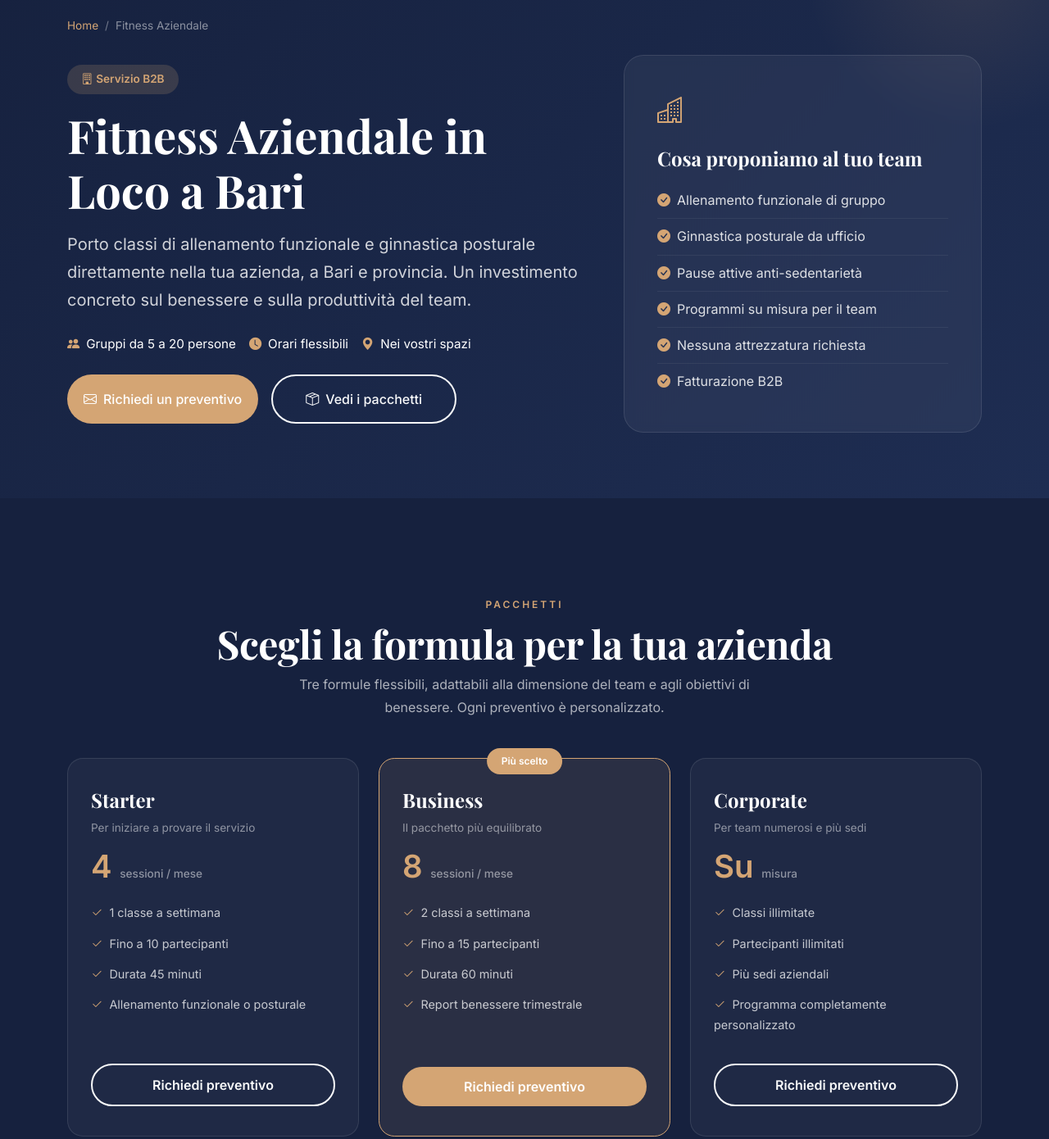
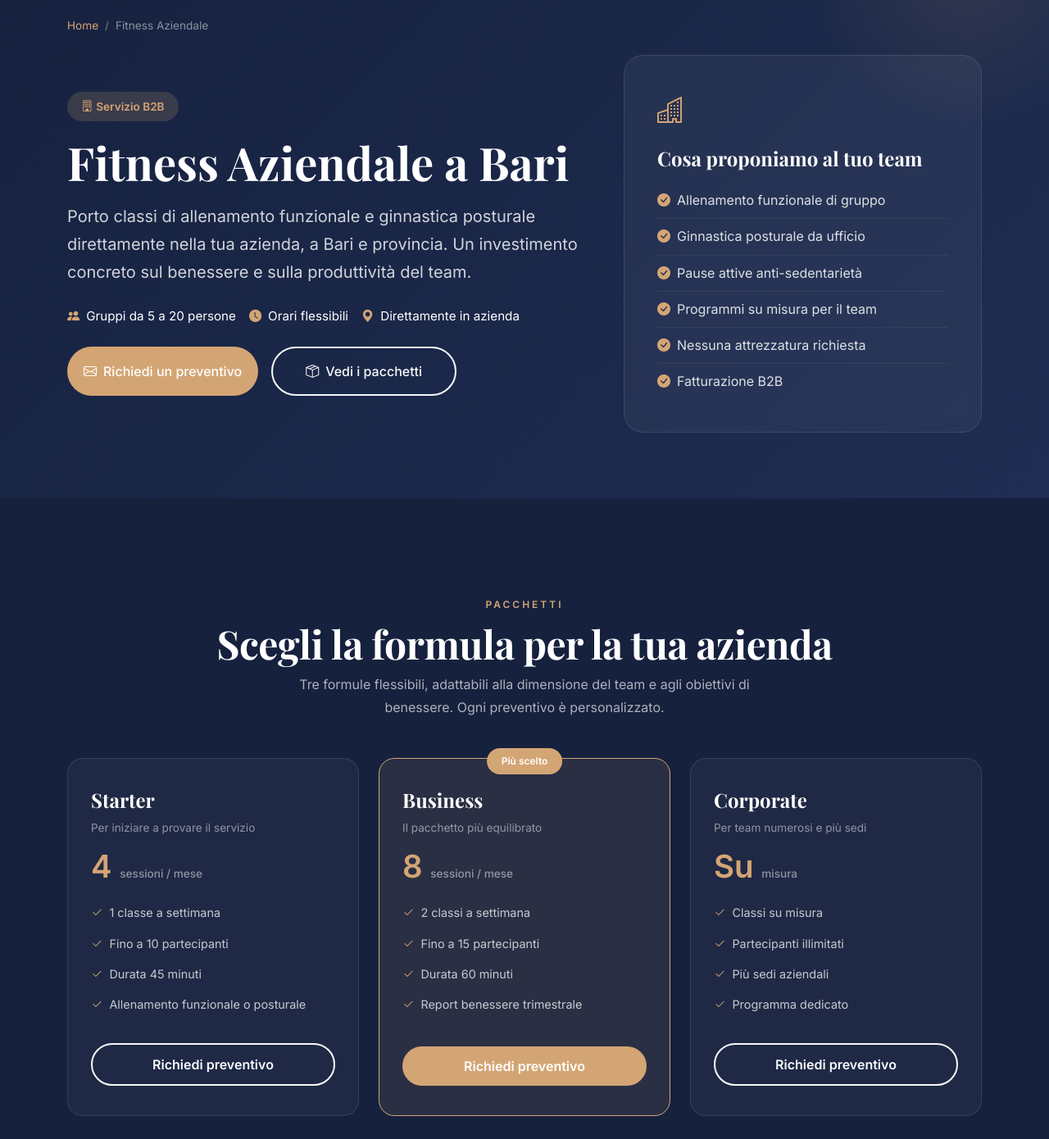
Before and after one commit to Saifer88/pauarepo, a plain HTML site: page fitness-aziendale/index.html in a window 1280 px wide. Shown: the part 140-1530 px from the top of the page at 82% size. Drawn offline with nearby package versions, Linux system fonts and the light colour scheme; a script that the page names is missing.

Commit message:
Update service description and headings in index.html

```diff
--- a/fitness-aziendale/index.html
+++ b/fitness-aziendale/index.html
@@ -36,7 +36,7 @@
         "@type": "Service",
         "name": "Fitness Aziendale in Loco a Bari",
         "serviceType": "Corporate Fitness / Benessere aziendale",
-        "description": "Classi di fitness funzionale e ginnastica posturale svolte direttamente nelle aziende a Bari e provincia, per il benessere e la produttività dei dipendenti.",
+        "description": "Classi di fitness funzionale e ginnastica posturale svolte direttamente nelle aziende a Bari e provincia, per aumentare il benessere e la produttività dei dipendenti.",
         "provider": {
             "@type": "Person",
             "name": "Paola Mincuzzi",
@@ -107,12 +107,12 @@
             <div class="row align-items-center g-5">
                 <div class="col-lg-7">
                     <span class="az-tag"><i class="bi bi-building me-1"></i>Servizio B2B</span>
-                    <h1 class="display-4 fw-bold text-white mt-3 mb-3">Fitness Aziendale in Loco a Bari</h1>
+                    <h1 class="display-4 fw-bold text-white mt-3 mb-3">Fitness Aziendale a Bari</h1>
                     <p class="fs-5 mb-4" style="color:rgba(255,255,255,0.8);">Porto classi di allenamento funzionale e ginnastica posturale direttamente nella tua azienda, a Bari e provincia. Un investimento concreto sul benessere e sulla produttività del team.</p>
                     <div class="d-flex flex-wrap gap-3 mb-4">
                         <span class="az-hero-feature"><i class="bi bi-people-fill me-2"></i>Gruppi da 5 a 20 persone</span>
                         <span class="az-hero-feature"><i class="bi bi-clock-fill me-2"></i>Orari flessibili</span>
-                        <span class="az-hero-feature"><i class="bi bi-geo-alt-fill me-2"></i>Nei vostri spazi</span>
+                        <span class="az-hero-feature"><i class="bi bi-geo-alt-fill me-2"></i>Direttamente in azienda</span>
                     </div>
                     <div class="d-flex flex-wrap gap-3">
                         <a href="#preventivo" class="btn btn-accent btn-lg"><i class="bi bi-envelope me-2"></i>Richiedi un preventivo</a>
@@ -181,10 +181,10 @@
                         <p class="az-pricing-sub">Per team numerosi e più sedi</p>
                         <div class="az-price">Su <span>misura</span></div>
                         <ul class="az-pricing-list">
-                            <li><i class="bi bi-check2 me-2"></i>Classi illimitate</li>
+                            <li><i class="bi bi-check2 me-2"></i>Classi su misura</li>
                             <li><i class="bi bi-check2 me-2"></i>Partecipanti illimitati</li>
                             <li><i class="bi bi-check2 me-2"></i>Più sedi aziendali</li>
-                            <li><i class="bi bi-check2 me-2"></i>Programma completamente personalizzato</li>
+                            <li><i class="bi bi-check2 me-2"></i>Programma dedicato</li>
                         </ul>
                         <a href="#preventivo" class="btn btn-outline-light w-100 mt-auto">Richiedi preventivo</a>
                     </div>
```
